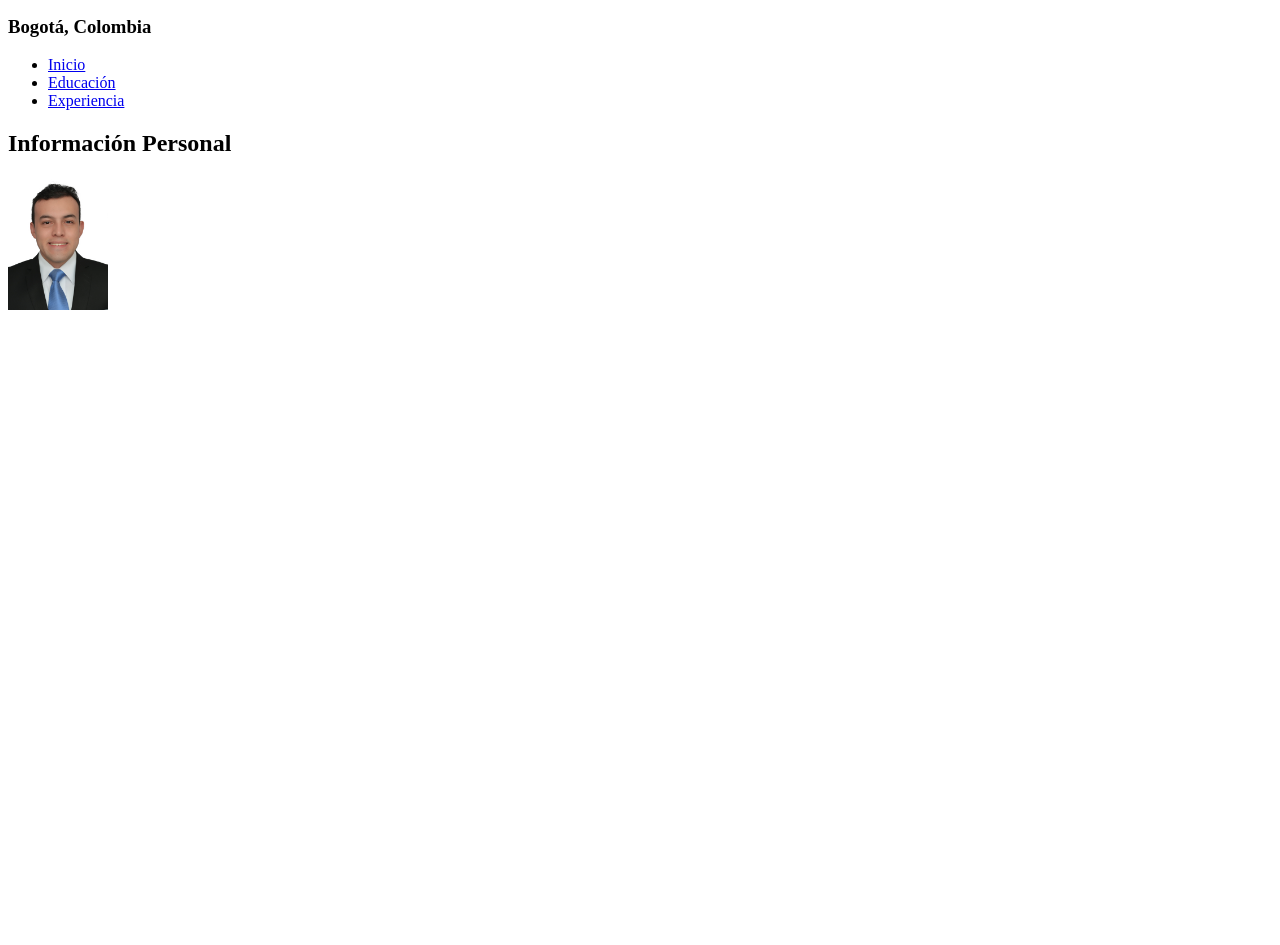
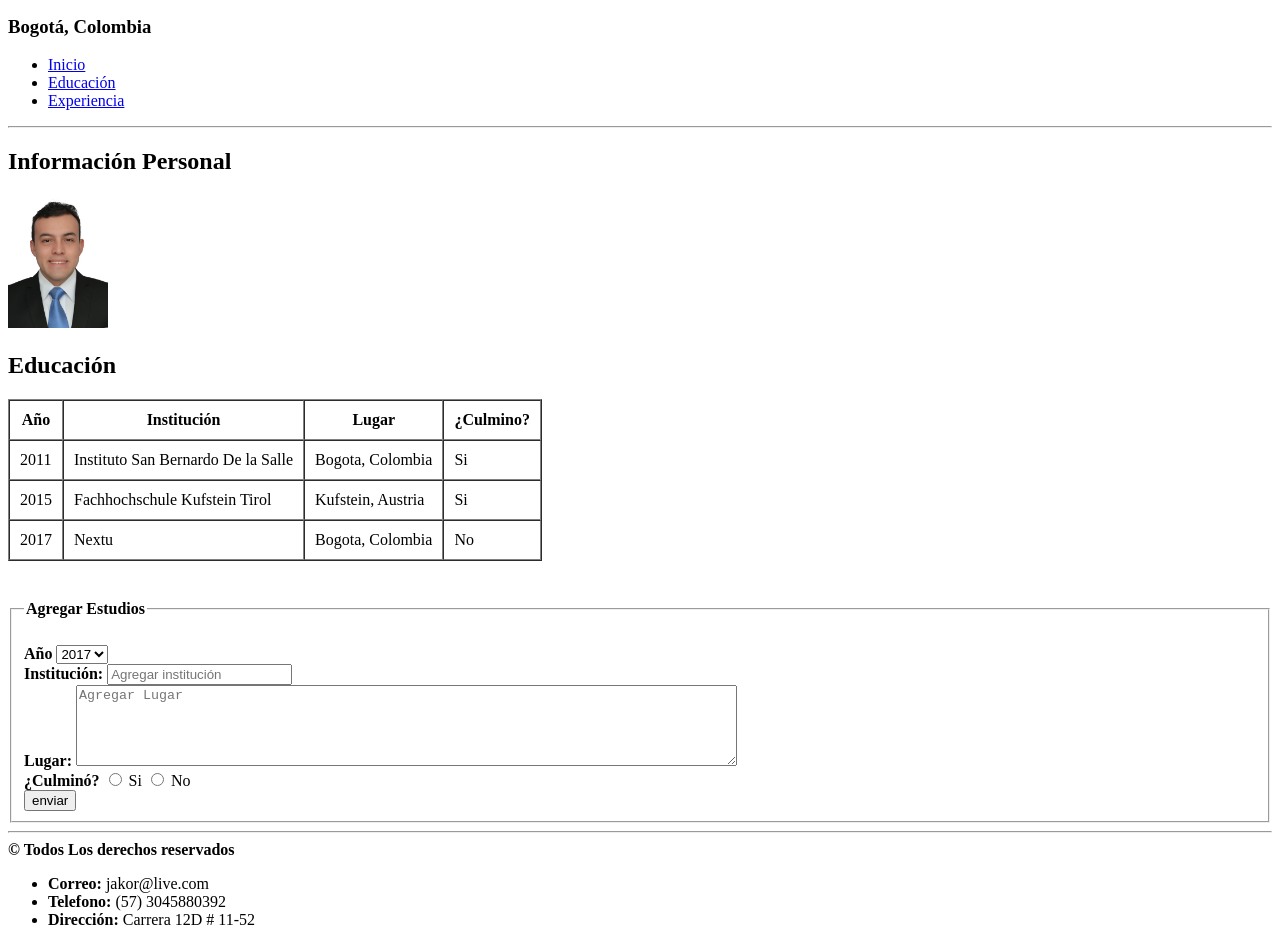
Before and after one commit to jaenlasan/Prueba, a plain HTML site: page educacion.html in a window 1280 px wide. Shown: the part 264-1209 px from the top of the page. Before the commit the page ends 800 px from the top, so only its background shows below. Drawn offline with Linux system fonts and the light colour scheme.

Commit message:
Primera versión de entrega final fundamentos html terminado

```diff
--- a/educacion.html
+++ b/educacion.html
@@ -26,13 +26,88 @@
     <nav>
       <ul>
         <li><a href="index.html" >Inicio</a></li>
-        <li><a href="educación.html" target="blank">Educación</a></li>
-        <li><a href="experiencia.html" target="blank">Experiencia</a></li>
+        <li><a href="educacion.html" >Educación</a></li>
+        <li><a href="experiencia.html">Experiencia</a></li>
       </ul>
     </nav>
+    <hr>
     <article >
       <h2>Información Personal</h2>
       <img src="img/3X4.jpg" alt="Foto Jairo" title="Foto para Curriculum" width="100px">
+      <h2>Educación</h2>
+      <table border="1px" cellpadding="10px" cellspacing="0">
+        <thead>
+          <tr>
+            <th>Año</th>
+            <th>Institución</th>
+            <th>Lugar</th>
+            <th>¿Culmino?</th>
+          </tr>
+        </thead>
+        <tbody>
+          <tr>
+            <td>2011</td>
+            <td>Instituto San Bernardo De la Salle</td>
+            <td>Bogota, Colombia</td>
+            <td>Si</td>
+          </tr>
+          <tr>
+            <td>2015</td>
+            <td>Fachhochschule Kufstein Tirol</td>
+            <td>Kufstein, Austria</td>
+            <td>Si</td>
+          </tr>
+          <tr>
+            <td>2017</td>
+            <td>Nextu</td>
+            <td>Bogota, Colombia</td>
+            <td>No</td>
+          </tr>
+        </tbody>
+      </table>
+      <br>
+      <form class="" action="index.html" method="post">
+        <fieldset>
+          <legend><h4>Agregar Estudios</h4></legend>
+        <label for="year"><strong>Año</strong></label>
+        <select name="año" id="year">
+          <option>2017</option>
+          <option>2016</option>
+          <option>2015</option>
+          <option>2014</option>
+          <option>2013</option>
+          <option>2012</option>
+          <option>2011</option>
+          <option>2010</option>
+          <option>2009</option>
+          <option>2008</option>
+          <option>2007</option>
+          <option>2006</option>
+          <option>2005</option>
+        </select>
+      </br>
+        <label for="institution"><strong>Institución:</strong></label>
+        <input type="text" name="institucion" id="institution" placeholder="Agregar institución" required>
+        <br>
+        <label for="place"><strong>Lugar:</strong></label>
+        <textarea name="lugar" id="place" rows="5" cols="80" placeholder="Agregar Lugar" required></textarea>
+        <br>
+        <label for="finished"><strong>¿Culminó?</strong></label>
+        <input type="radio" name="Culminacion" id="finished-yes" value="Si" required > Si
+        <input type="radio" name="Culminacion" id="finished-no" value="No"> No
+        <br>
+        <input type="submit" name="enviar" value="enviar" id="send">
+        </fieldset>
+      </form>
     </article>
+    <hr>
+    <footer>
+      <strong>© Todos Los derechos reservados</strong>
+      <ul>
+        <li><strong>Correo:</strong> jakor@live.com</li>
+        <li><strong>Telefono:</strong> (57) 3045880392</li>
+        <li><strong>Dirección:</strong> Carrera 12D # 11-52</li>
+      </ul>
+    </footer>
   </body>
 </html>
```
Also changed, not shown: experiencia.html (+10 -7 lines), index.html (+4 -2 lines), github-url.txt (added).
